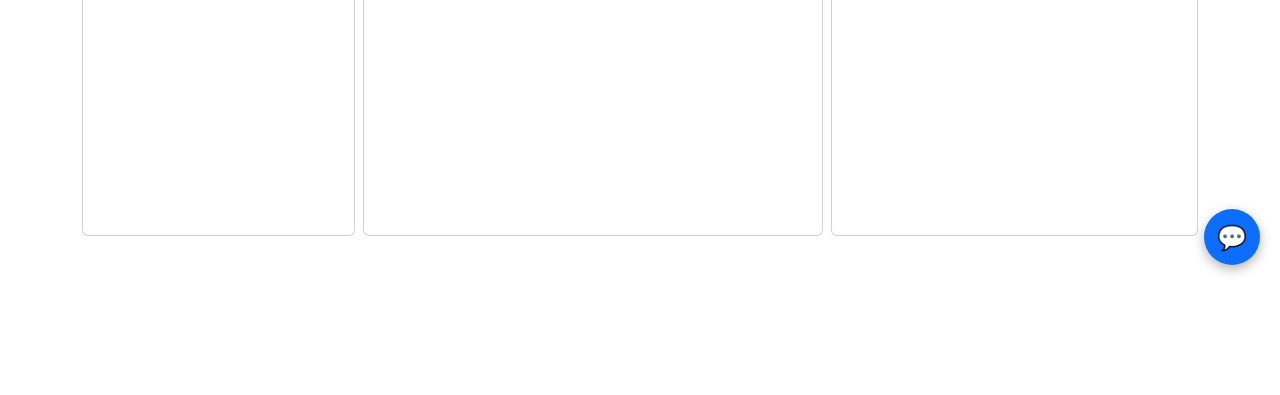
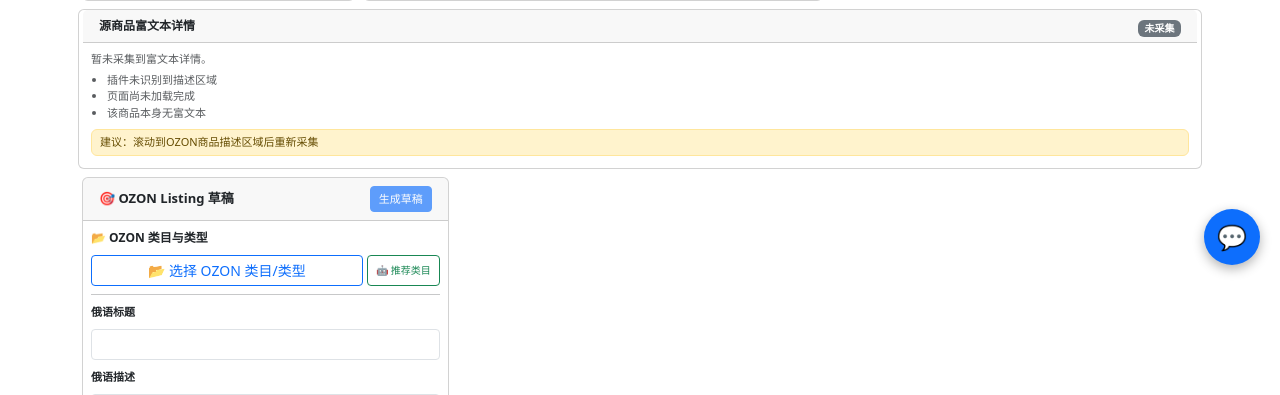
Before and after one commit to Ryan-cooinxia/inventory, a Python web app: template templates/ozon/adaptation_workspace.html in a window 1280 px wide. Shown: the part 515-910 px from the top of the page. Before the commit the page ends 789 px from the top, so only its background shows below. Run offline with Jinja, Linux system fonts and the light colour scheme; the template is opened without the code that fills it, so the values that code supplies are empty.

Commit message:
fix: 富文本面板始终显示 — 已采集/字段为空/未采集 三态 + 排查提示

```diff
--- a/templates/ozon/adaptation_workspace.html
+++ b/templates/ozon/adaptation_workspace.html
@@ -297,28 +297,40 @@
         {% endif %}
 
         <!-- V4: 源商品富文本详情 -->
+        <div class="card mt-2">
+  <div class="card-header py-1 d-flex justify-content-between align-items-center">
+    <strong style="font-size:12px">源商品富文本详情</strong>
+    <div>
       {% if rich_text and (rich_text.plain_text or rich_text.html) %}
-        <div class="card mt-2">
-          <div class="card-header py-1 d-flex justify-content-between">
-            <strong style="font-size:12px">源商品富文本详情</strong>
-            <span class="badge bg-info" style="font-size:10px">{{ rich_text.image_count or 0 }} 图</span>
+        <span class="badge bg-success" style="font-size:10px">已采集</span>
+        {% if rich_text.image_count %}<span class="badge bg-info" style="font-size:10px">{{ rich_text.image_count }} 图</span>{% endif %}
+      {% elif rich_text %}<span class="badge bg-warning text-dark" style="font-size:10px">字段为空</span>
+      {% else %}<span class="badge bg-secondary" style="font-size:10px">未采集</span>{% endif %}
+    </div>
   </div>
   <div class="card-body p-0">
+    {% if rich_text and (rich_text.plain_text or rich_text.html) %}
       <ul class="nav nav-tabs px-1 pt-1" style="font-size:10px">
         <li class="nav-item"><button class="nav-link active py-0 px-2" data-bs-toggle="tab" data-bs-target="#rich-plain">纯文本</button></li>
         <li class="nav-item"><button class="nav-link py-0 px-2" data-bs-toggle="tab" data-bs-target="#rich-html">HTML</button></li>
       </ul>
       <div class="tab-content p-1">
         <div class="tab-pane fade show active" id="rich-plain">
-                <textarea class="form-control form-control-sm" rows="6" readonly style="font-size:10px">{{ rich_text.plain_text[:5000] }}</textarea>
+          <textarea class="form-control form-control-sm" rows="6" readonly style="font-size:10px">{{ (rich_text.plain_text or '')[:5000] }}</textarea>
         </div>
         <div class="tab-pane fade" id="rich-html" style="max-height:200px;overflow:auto">
-                <pre class="small p-1" style="font-size:10px">{{ rich_text.html[:10000] }}</pre>
+          <pre class="small p-1" style="font-size:10px">{{ (rich_text.html or '')[:10000] }}</pre>
         </div>
       </div>
+    {% else %}
+      <div class="p-2 text-muted" style="font-size:11px">
+        <div class="mb-1">暂未采集到富文本详情。</div>
+        <ul class="mb-2 ps-3"><li>插件未识别到描述区域</li><li>页面尚未加载完成</li><li>该商品本身无富文本</li></ul>
+        <div class="alert alert-warning py-1 px-2 mb-1" style="font-size:11px">建议：滚动到OZON商品描述区域后重新采集</div>
+      </div>
+    {% endif %}
   </div>
 </div>
-        {% endif %}
 
         <!-- V4: OZON价格信息 -->
         {% if pricing and pricing.reference_price_rub %}
```
Lines whose indentation alone changed are shown as unchanged.
